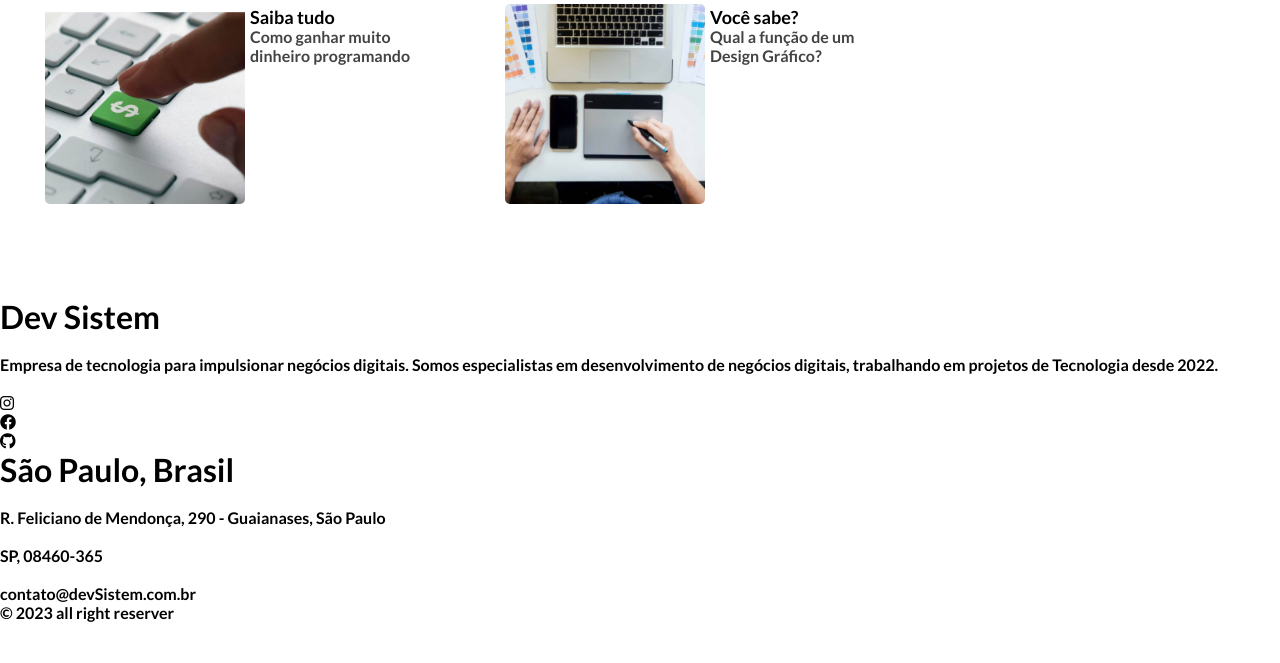
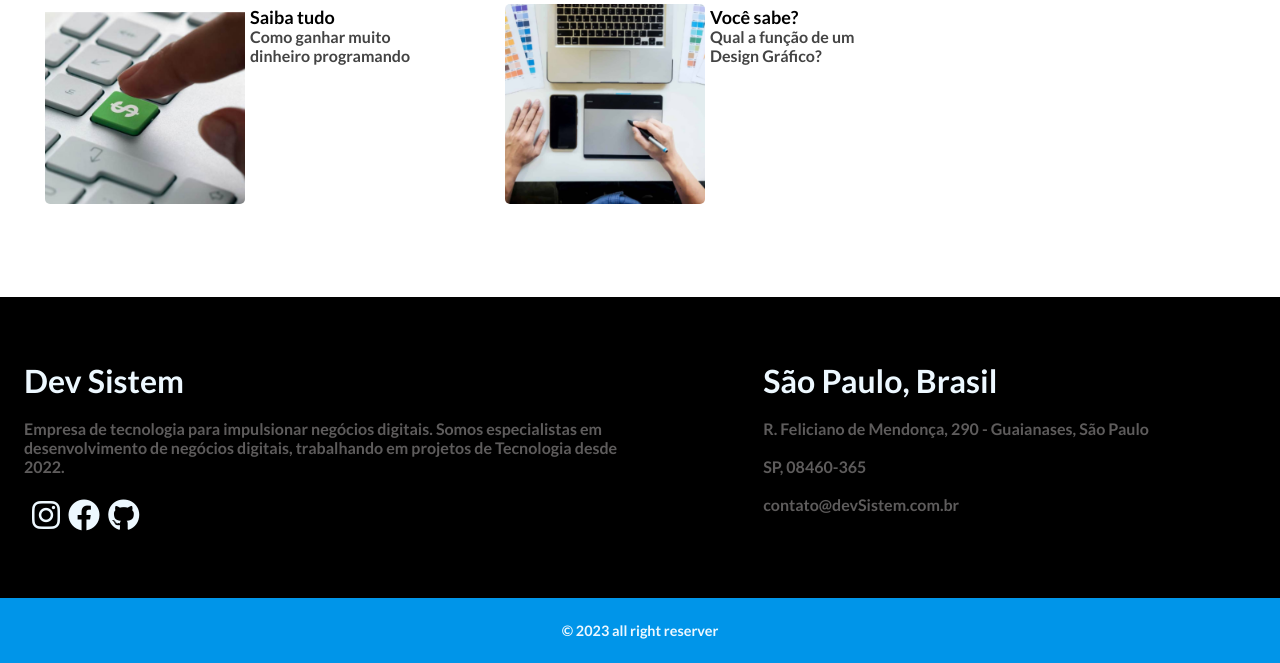
Before and after one commit to RafaBertacelli/DevSistem, a PHP site: page / in a window 1280 px wide; the page is wider, and only the part inside the window is pictured. Shown: the part 1461-2124 px from the top of that part. Before the commit the page ends 2083 px from the top of that part, so only its background shows below. Run offline with PHP 8.4, Linux system fonts and the light colour scheme.

Commit message:
Update style.css

```diff
--- a/css/style.css
+++ b/css/style.css
@@ -182,62 +182,46 @@ nav a{
     font-size: 20px;
     line-height: 99%;
 }
-.footer{
-    background-color: #050303;
-    display: flex;
-    flex-direction: row;
-    align-items: center;
-    justify-content: space-around;
-    padding: 20px;
-}
-.footer-midia{
-    display: flex;
-    flex-direction: column;
-    row-gap: 10px;
-    color: #C1C1C1;
-}
-.footer-titulo{
-    font-family: 'Lato';
-    font-style: normal;
-    font-weight: 800;
-    font-size: 20px;
-    line-height: 99%;
-}
 
-
-/*
-footer{
+footer {
     width: 100%;
     color: #EDF8FF;
 }
 
-#footer_content{
-    background-color: #212121;
-    display: grid;
-    grid-template-columns: repeat(4, 1fr);
-    padding: 3rem 3.5rem;
+footer .footer-coluna1 p{
+    color:#5e5c5c;
 }
 
-#footer_contacts h1{
-    margin-bottom: 0.75rem;
+footer .footer-coluna2 p{
+    color:#5e5c5c;
 }
 
-#footer_social_media{
-    display: flex;
-    gap: 2rem;
-    margin-top: 1.5rem;
+.footer-container{
+    background-color: #000000;
+    display: grid;
+    grid-template-columns: repeat(2, 1fr);
+    padding: 4rem 1.5rem;
+
 }
 
-#footer_social_media .footer-link{
-    display: flex;
-    align-items: center;
-    justify-content: center;
-    height: 2.5rem;
-    width: 2.5;
-    color: #EDF8FF;
-    border-radius: 50%;
+.footer-coluna2{
+    padding-left: 20%;
 }
 
-#instagram{
-    background: linear-gradient(#7f37c9, #ff2992, #ff9807);
-} */
+.icons{
+    display: flex;
+    flex-direction: row;
+    justify-content: space-evenly;
+    font-size: 2rem;
+    padding-right: 80%;
+
+}
+
+.copyright{
+    display: flex;
+    justify-content: center;
+    background-color: #0095E9;
+    font-size: 0.9rem;
+    padding: 1.5rem;
+    color: #EDF8FF;
+}
```
